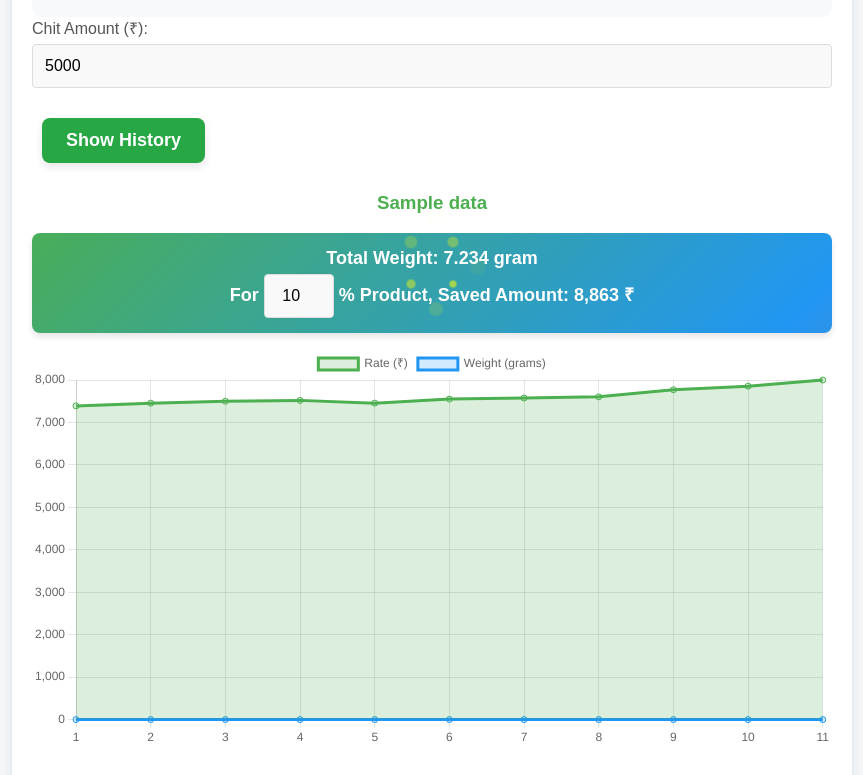
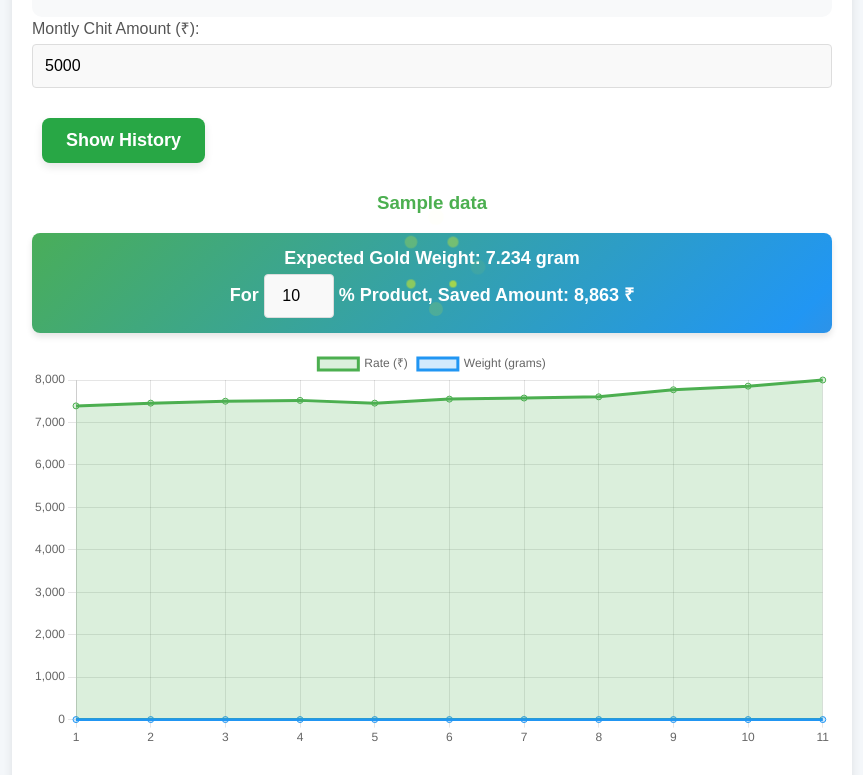
Before and after one commit to sabarinathanJewelry/chitCalculator, a plain HTML site: page index.html in a window 1280 px wide. Shown: the part 1318-2093 px from the top of the page, without its empty margins (208-1071 px from the left). Drawn offline with nearby package versions, Linux system fonts and the light colour scheme.

Commit message:
chnaged the text

```diff
--- a/index.html
+++ b/index.html
@@ -391,7 +391,7 @@ tr:hover td {
     </div>
     <!-- Input for Amount -->
     <div class="form-group">
-      <label for="amount">Chit Amount (₹):</label>
+      <label for="amount">Montly Chit Amount (₹):</label>
       <input type="number" id="amount" ng-model="amount" placeholder="Enter Amount" min="1000" ng-init="amount = 5000"/>
     </div>
 
@@ -404,7 +404,7 @@ tr:hover td {
     <h3 ng-show="showTable1">Sample data</h3>
      <!-- Total Weight Display -->
      <div ng-show="showTable1" class="total">
-      Total Weight: {{ getTotalWeight(rateData) | number:3 }} gram
+      Expected Gold Weight: {{ getTotalWeight(rateData) | number:3 }} gram
       <div>
         <span>For <input type="number" class="wast" id="percentage" ng-model="wastage" placeholder="Enter wastage" max="18" ng-init="wastage = 10"/></span>
        % Product, Saved Amount: {{ savedAmount(rateData) | number:0 }} ₹
```
